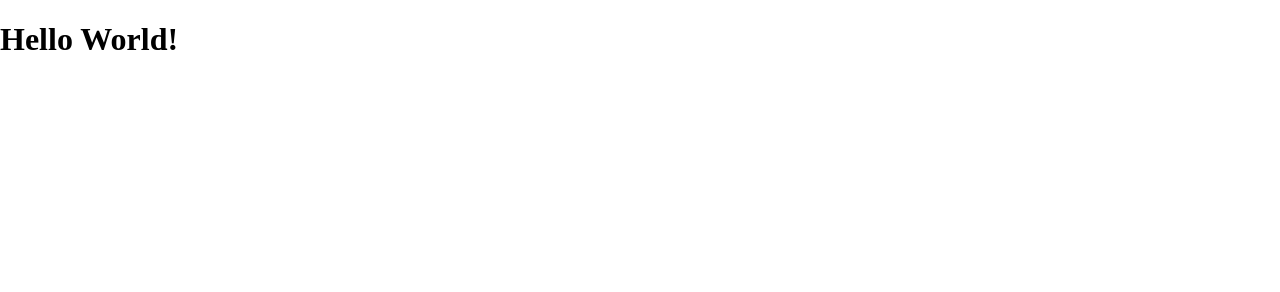
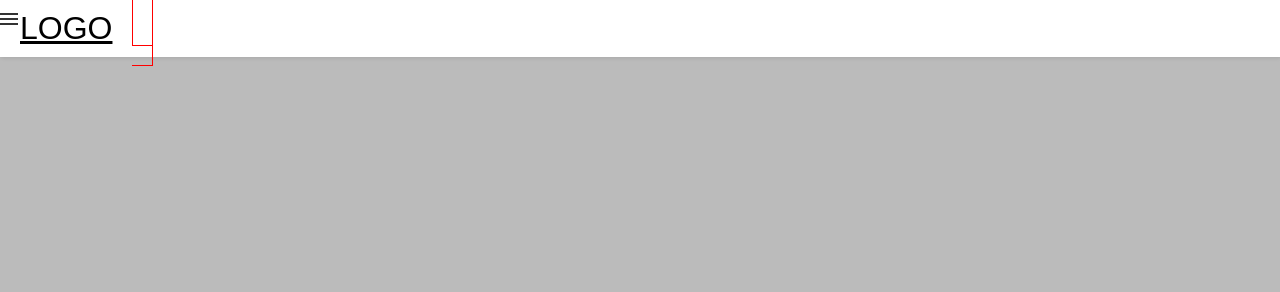
Before and after one commit to ccerniglia/csscomponents, a plain HTML site: page index.html in a window 1280 px wide. Drawn offline with Linux system fonts and the light colour scheme.

Commit message:
init-nav

```diff
--- a/index.html
+++ b/index.html
@@ -8,7 +8,17 @@
 </head>
 <body>
 
-<h1>Hello World!</h1>
+<div class="header">
+    <a href="/" class="logo">LOGO</a>
+    <input class="menu-btn" type="checkbox" id="menu-btn" />
+    <label class="menu-icon" for="menu-btn"><span class="nav-icon"></span></label>
+    <ul class="menu">
+        <li><a href="#home">Home</a></li>
+        <li><a href="#about">About</a></li>
+        <li><a href="#shop">Shop</a></li>
+        <li><a href="#contact">Contact</a></li>
+    </ul>
+</div>
 
 
 
--- a/mystyle.css
+++ b/mystyle.css
@@ -1,3 +1,97 @@
+* {
+    box-sizing: border-box;
+    margin: 0;
+    padding: 0;
+}
+
 body {
-    margin: auto;
+    margin: 0;
+    font-family: Arial, Helvetica, sans-serif;
+    background-color: #bbb;
 }
+
+a {
+    color: #000;
+}
+
+.header {
+    background-color: #fff;
+    box-shadow: 1px 1px 4px 0 rgba(0,0,0,.1);
+    position: fixed;
+    width: 100%;
+    z-index: 3;
+}
+
+.header ul {
+    margin: 0;
+    padding: 0;
+    list-style: none;
+    overflow: hidden;
+    background-color: #fff;
+}
+
+.header ul a {
+    display: block;
+    padding: 20px;
+    border-right: 1px solid #aaa;
+    text-decoration: none;
+}
+
+.header ul a:hover {
+    background-color: #ddd;
+}
+
+
+.header .logo {
+    float: left;
+    display: block;
+    font-size: 2em;
+    padding: 10px 20px;
+}
+
+.header .menu {
+    clear: both;
+    max-height: 0;
+    transition: max-height .2s ease-out;
+}
+
+.header .menu-icon {
+    border: 1px solid red;
+    padding: 28px 20px;
+    position: relative;
+}
+
+.header .menu-icon .nav-icon {
+    background: #333;
+    display: block;
+    height: 2px;
+    width: 18px;
+    position: relative;
+    transition: background .2s ease-out;
+}
+
+.header .menu-icon .nav-icon:before {
+    background: #333;
+    content:"";
+    display: block;
+    height: 100%;
+    position: absolute;
+    width: 100%;
+    top: 5px;
+    transition: all .2 ease-out;
+}
+
+.header .menu-icon .nav-icon:after {
+    background: #333;
+    content:"";
+    display: block;
+    height: 100%;
+    position: absolute;
+    width: 100%;
+    top: -5px;
+    transition: all .2 ease-out;
+}
+
+.header .menu-btn {
+    display: none;
+}
```
